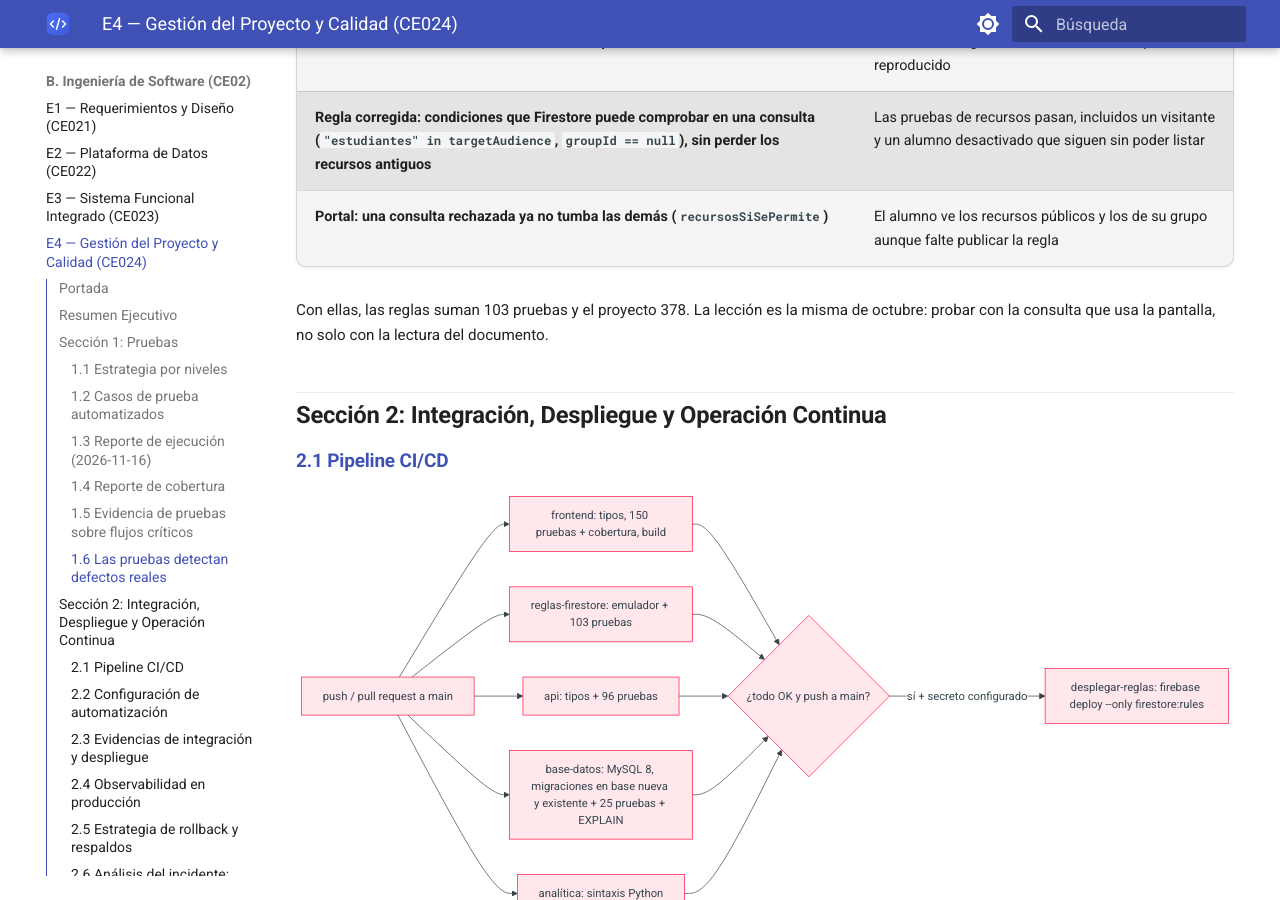
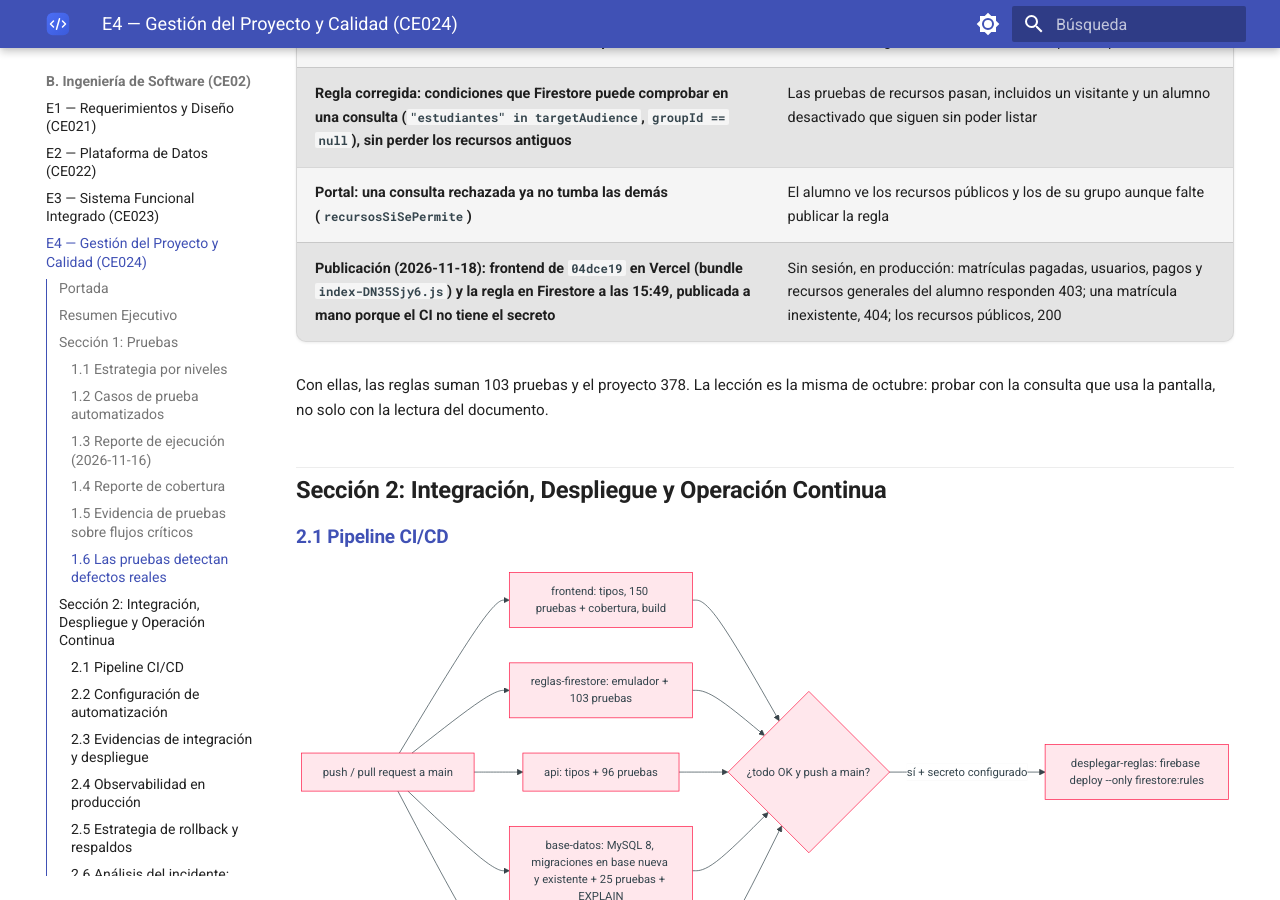
Before and after one commit to yucradavid/Perfil-de-egreso-Plataforma-Web-Integral-CERMAT, an MkDocs documentation site: the page built from docs/e4-calidad-operacion-ce024.md, in a window 1280 px wide and 900 px high, scrolled down 9055 px. Built offline with MkDocs 1.6.1 and Material for MkDocs 9.7.7, drawn with Linux system fonts in a browser that asks for light colours; some of the changed text lies outside the part shown.

Commit message:
Manual: entrega del 18 de noviembre completo

```diff
--- a/docs/e4-calidad-operacion-ce024.md
+++ b/docs/e4-calidad-operacion-ce024.md
@@ -192,6 +192,7 @@ La misma suite de reglas se ejecutó contra la versión **que estaba publicada e
 | Prueba nueva con las mismas consultas del portal | Falla con las reglas anteriores: el defecto queda reproducido |
 | Regla corregida: condiciones que Firestore puede comprobar en una consulta (`"estudiantes" in targetAudience`, `groupId == null`), sin perder los recursos antiguos | Las pruebas de recursos pasan, incluidos un visitante y un alumno desactivado que siguen sin poder listar |
 | Portal: una consulta rechazada ya no tumba las demás (`recursosSiSePermite`) | El alumno ve los recursos públicos y los de su grupo aunque falte publicar la regla |
+| Publicación (2026-11-18): frontend de `04dce19` en Vercel (bundle `index-DN35Sjy6.js`) y la regla en Firestore a las 15:49, publicada a mano porque el CI no tiene el secreto | Sin sesión, en producción: matrículas pagadas, usuarios, pagos y recursos generales del alumno responden 403; una matrícula inexistente, 404; los recursos públicos, 200 |
 
 Con ellas, las reglas suman 103 pruebas y el proyecto 378. La lección es la misma de octubre: probar con la consulta que usa la pantalla, no solo con la lectura del documento.
 
@@ -245,7 +246,7 @@ El trabajo «Publicar reglas de Firestore» terminó en verde sin publicar nada.
 
     ![Tabla de las 25 pruebas de la base de datos, todas en OK](assets/capturas/14-ci-base-datos-pruebas.png)
 
-La corrección de recursos del alumno del 2026-11-18 ([sección 1.6](#16-las-pruebas-detectan-defectos-reales)) tendrá su propia ejecución cuando se suba. Hasta entonces, su evidencia es la verificación local de la [sección 1.3](#13-reporte-de-ejecucion-2026-11-16).
+La corrección de recursos del alumno se subió el 2026-11-18 (`04dce19`). Su verificación local está en la [sección 1.3](#13-reporte-de-ejecucion-2026-11-16), y la comprobación en producción, en la [sección 1.6](#16-las-pruebas-detectan-defectos-reales).
 
 ### 2.4 Observabilidad en producción
 
```
